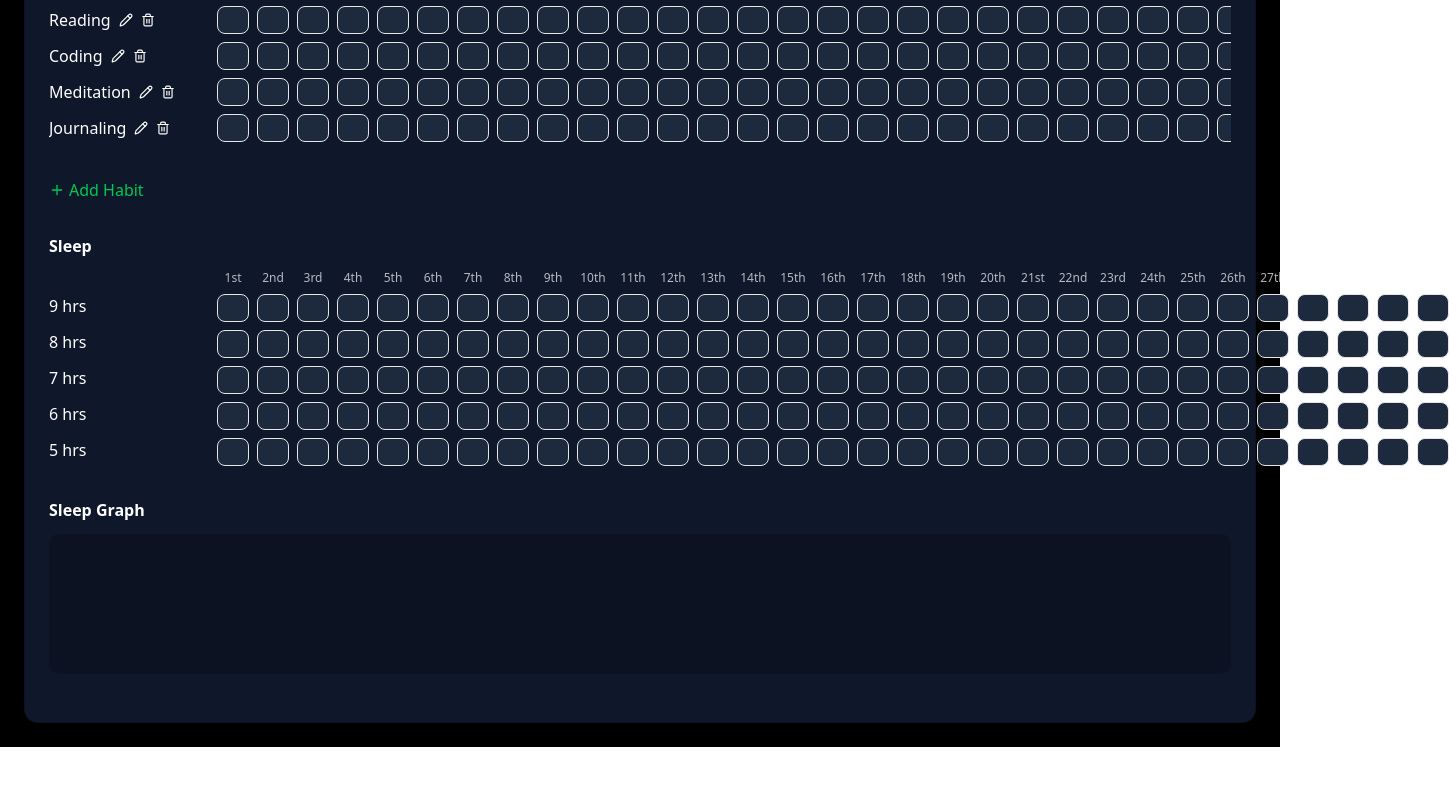
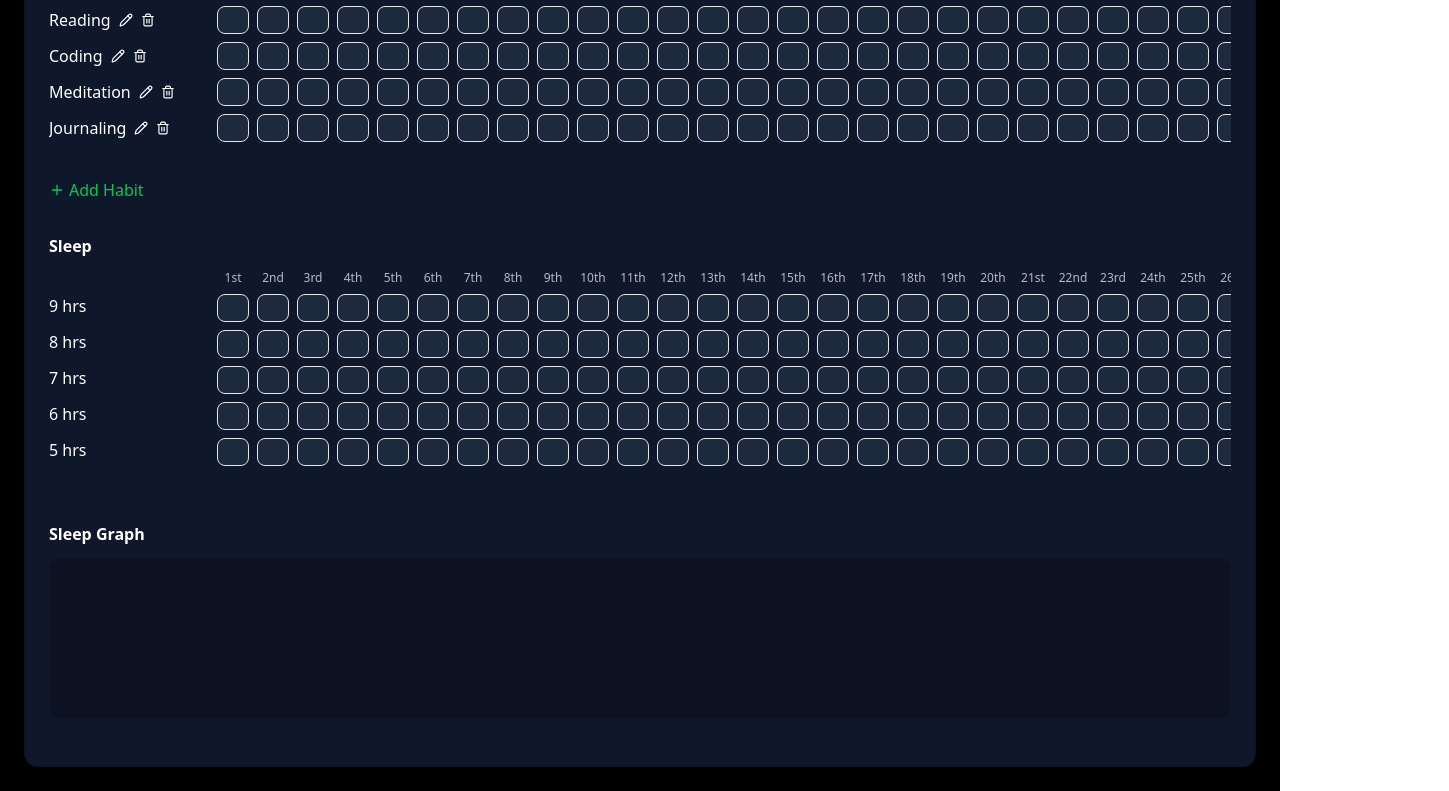
Before and after one commit to MYMxZENITSUop/Habit-tracker-frontend, a Next.js app: page /dashboard in a window 1280 px wide. Shown: the part 332-1123 px from the top of the page, 1449 px wide, since content can reach past the window. Before the commit the page ends 1079 px from the top, so only its background shows below. Built offline with nearby package versions, Linux system fonts and the light colour scheme; no server answers.

Commit message:
dashboard fix

```diff
--- a/app/dashboard/page.tsx
+++ b/app/dashboard/page.tsx
@@ -202,9 +202,7 @@ export default function DashboardPage() {
                   value={userName}
                   onChange={(e) => setUserName(e.target.value)}
                   onBlur={() => setEditingName(false)}
-                    onKeyDown={(e) => {
-                      if (e.key === "Enter") setEditingName(false);
-                    }}
+                  onKeyDown={(e) => e.key === "Enter" && setEditingName(false)}
                   className="bg-transparent border-b outline-none"
                 />
               ) : (
@@ -225,6 +223,9 @@ export default function DashboardPage() {
         <div>
           <h3 className="font-semibold mb-4">Habits</h3>
 
+          <div className="overflow-x-auto pb-4">
+            <div className="min-w-[1200px]">
+              {/* DAYS HEADER */}
               <div className="grid grid-cols-[160px_repeat(31,32px)] gap-2 text-xs mb-2">
                 <div />
                 {days.map((d) => (
@@ -234,8 +235,7 @@ export default function DashboardPage() {
                 ))}
               </div>
 
-            <div className="overflow-x-auto pb-4">
-  <div className="min-w-[1200px]">
+              {/* HABIT ROWS */}
               {habits.map((habit) => (
                 <div
                   key={habit}
@@ -285,8 +285,7 @@ export default function DashboardPage() {
             </div>
           </div>
 
-
-            {/* ADD HABIT BUTTON */}
+          {/* ADD HABIT */}
           <button
             onClick={() => setAddingHabit(true)}
             className={`${theme.primary} flex items-center gap-1 mt-3`}
@@ -294,7 +293,6 @@ export default function DashboardPage() {
             <Plus size={16} /> Add Habit
           </button>
 
-            {/* ADD HABIT INPUT (MOVED HERE) */}
           {addingHabit && (
             <div className="flex gap-2 mt-3">
               <input
@@ -315,9 +313,12 @@ export default function DashboardPage() {
           )}
         </div>
 
-          {/* SLEEP (UNCHANGED) */}
+        {/* SLEEP */}
         <div>
           <h3 className="font-semibold mb-3">Sleep</h3>
+
+          <div className="overflow-x-auto pb-4">
+            <div className="min-w-[1200px]">
               <div className="grid grid-cols-[160px_repeat(31,32px)] gap-2 text-xs mb-2">
                 <div />
                 {days.map((d) => (
@@ -347,11 +348,14 @@ export default function DashboardPage() {
                 </div>
               ))}
             </div>
+          </div>
+        </div>
 
-          {/* SLEEP GRAPH (UNCHANGED) */}
+        {/* SLEEP GRAPH */}
         <div>
           <h3 className="font-semibold mb-3">Sleep Graph</h3>
-            <div className="flex items-end gap-3 h-[140px] bg-black/20 rounded-lg p-4 overflow-hidden">
+          <div className="w-full overflow-x-auto">
+            <div className="min-w-[500px] flex items-end gap-3 h-[160px] bg-black/20 rounded-lg p-4">
               {days.map((d) => {
                 const hrs = sleep[d.day];
                 if (!hrs) return <div key={d.day} className="w-4" />;
@@ -374,6 +378,7 @@ export default function DashboardPage() {
               })}
             </div>
           </div>
+        </div>
       </CardContent>
     </Card>
   </div>
```
Lines whose indentation alone changed are shown as unchanged.
